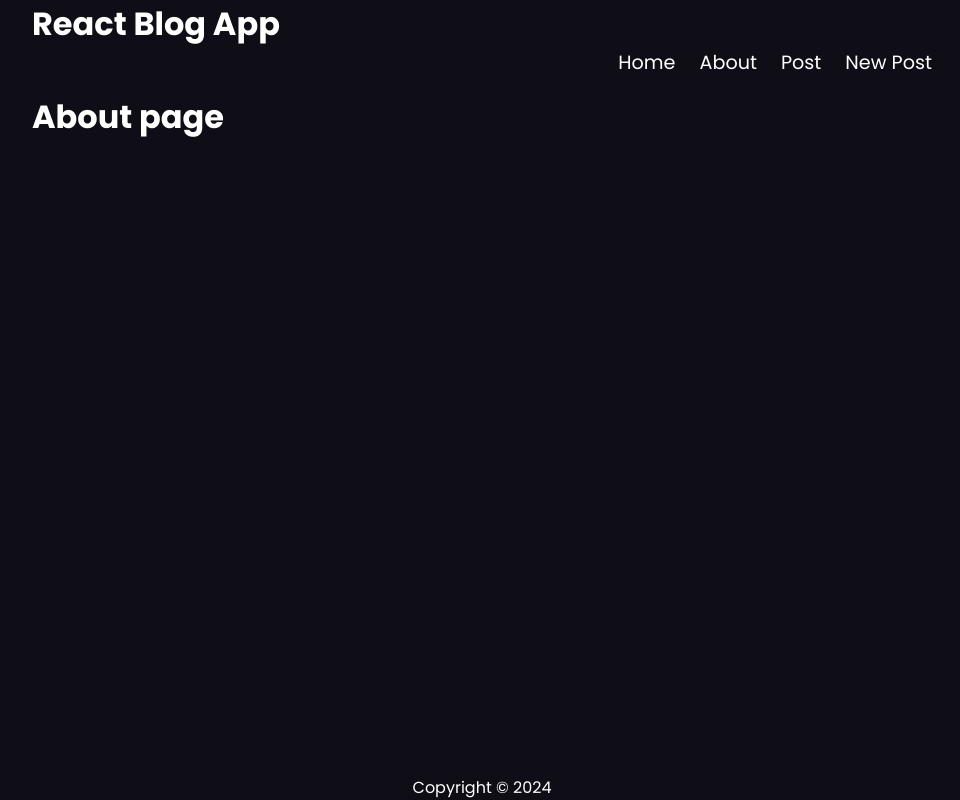
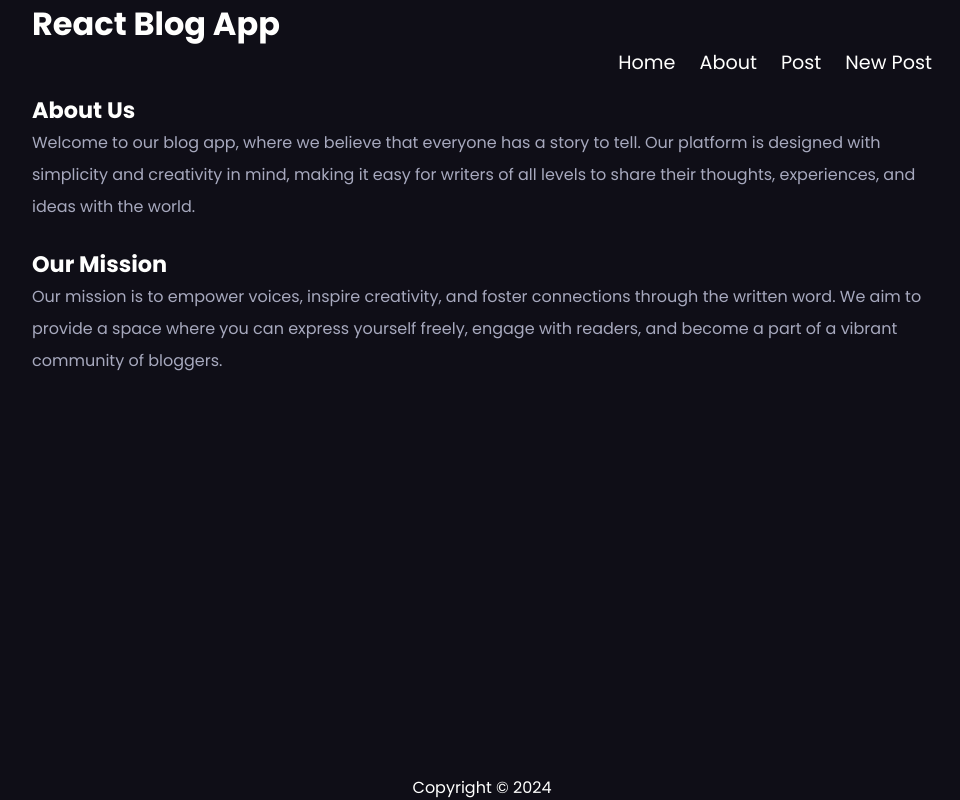
Before and after one commit to KaymMikael/blog-app, a React (Create React App) app: page /about in a window 1280 px wide. Shown: the whole page, without its empty margins (158-1118 px from the left). Built offline with nearby package versions, Linux system fonts and the light colour scheme; a web font is replaced by a local one.

Commit message:
Set different color for paragraph, create content for About, rename introduction to introduction-paragraph in Home

```diff
--- a/src/components/About.js
+++ b/src/components/About.js
@@ -1,11 +1,28 @@
-import React from 'react'
+import React from "react";
 
 const About = () => {
   return (
-      <div className="about">
-        <h1>About page</h1>
+    <div className="about">
+      <div className="welcome">
+        <p className="about-headline">About Us</p>
+        <p className="about-paragraph">
+          Welcome to our blog app, where we believe that everyone has a story to
+          tell. Our platform is designed with simplicity and creativity in mind,
+          making it easy for writers of all levels to share their thoughts,
+          experiences, and ideas with the world.
+        </p>
       </div>
-  )
-}
+      <div className="mission">
+        <p className="about-headline">Our Mission</p>
+        <p className="about-paragraph">
+          Our mission is to empower voices, inspire creativity, and foster
+          connections through the written word. We aim to provide a space where
+          you can express yourself freely, engage with readers, and become a
+          part of a vibrant community of bloggers.
+        </p>
+      </div>
+    </div>
+  );
+};
 
-export default About
+export default About;
--- a/src/components/Home.js
+++ b/src/components/Home.js
@@ -6,7 +6,7 @@ const Home = () => {
       <h3 className="introduction-headline">
         Streamline Your Thoughts: Introducing Our New Blog App
       </h3>
-      <p className="introduction">
+      <p className="introduction-paragraph">
         In the digital age, sharing your ideas and stories with the world has
         never been easier. Our new blog app is designed to help you capture your
         thoughts, engage with readers, and manage your posts seamlessly. Whether
--- a/src/index.css
+++ b/src/index.css
@@ -59,6 +59,23 @@ body {
   text-align: center;
 }
 
-.introduction{
+.introduction-paragraph{
   line-height: 2;
+  color: var(--paragraphColor);
 }
+
+.about {
+  display: flex;
+  flex-direction: column;
+  gap: 24px 0;
+}
+
+.about-headline{
+  font-size: 1.4rem;
+  font-weight: bold;
+}
+
+.about-paragraph {
+  line-height: 2;
+  color: var(--paragraphColor);
+}
```
